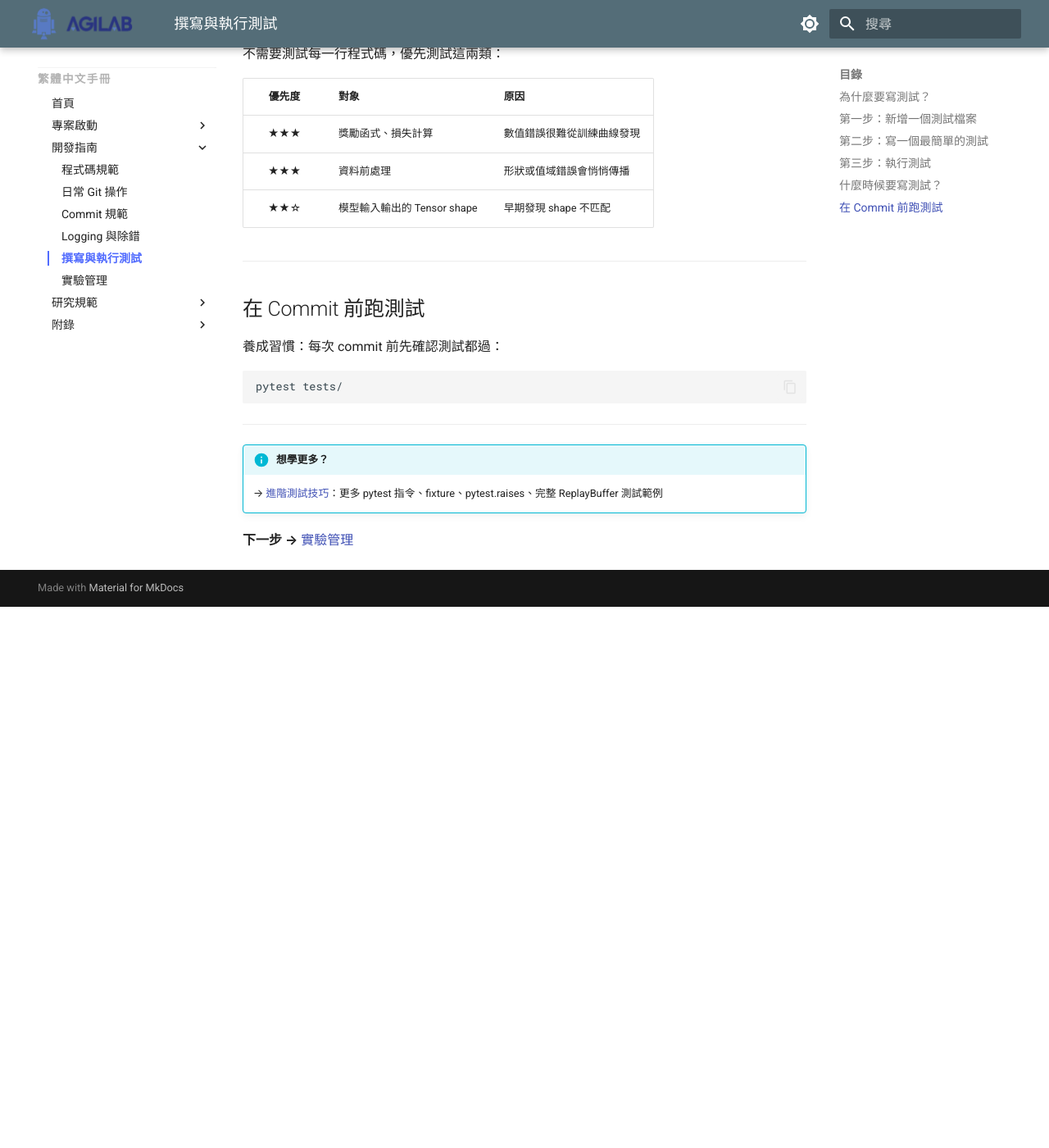
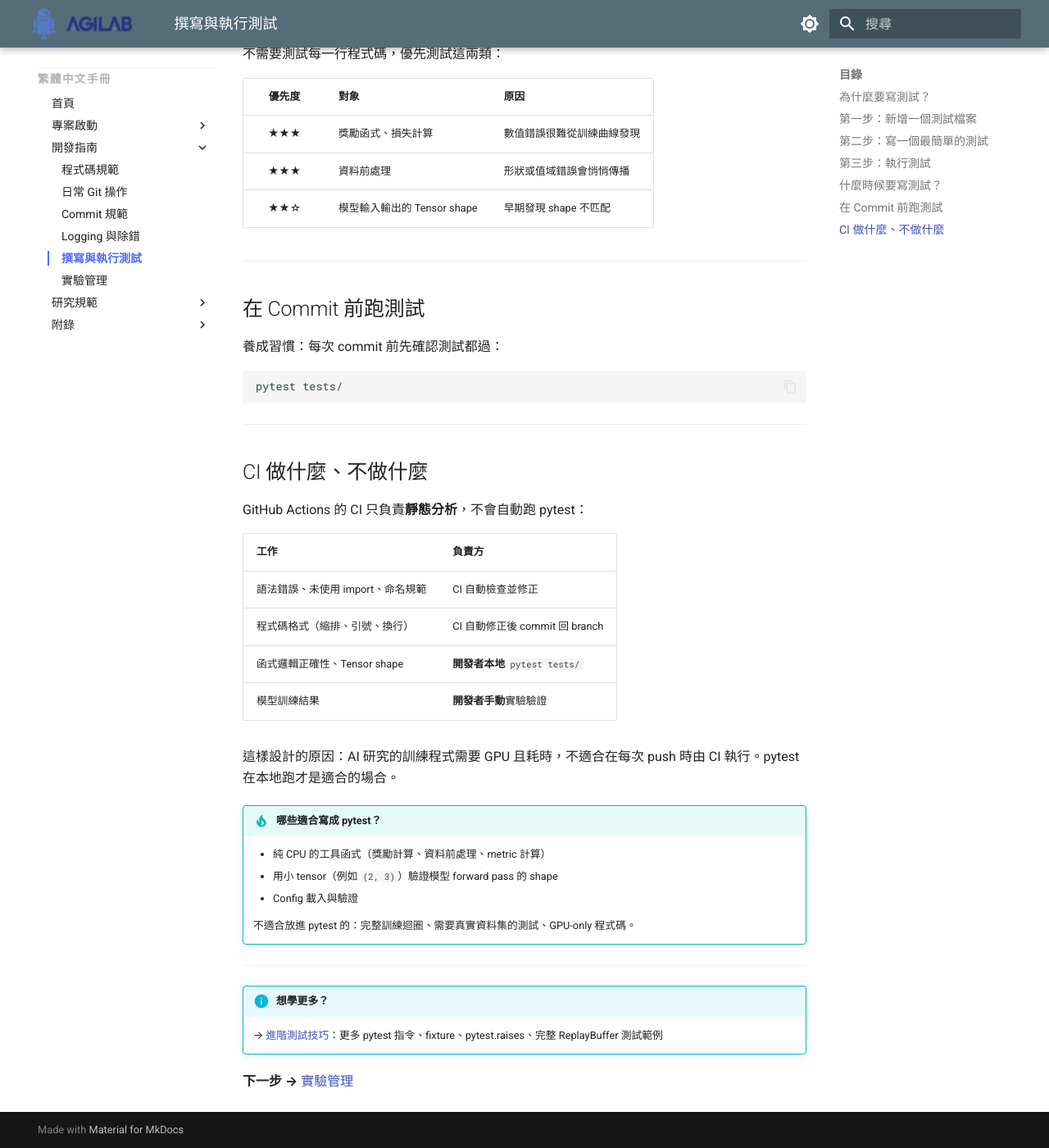
Before and after one commit to AGILAB-NTNU/AGILAB_Software_Lab_Guide, an MkDocs documentation site: the page built from docs/zh/development/testing.md, in a window 1280 px wide and 1400 px high, scrolled down 1650 px. Shown: the whole window at 82% size. Built offline with MkDocs 1.6.1 and Material for MkDocs 9.7.7, drawn with Linux system fonts in a browser that asks for light colours; before the commit the page ends 2390 px from its top, so only the background shows below that.

```diff
--- a/docs/zh/development/testing.md
+++ b/docs/zh/development/testing.md
@@ -90,6 +90,28 @@ pytest tests/
 
 ---
 
+## CI 做什麼、不做什麼
+
+GitHub Actions 的 CI 只負責**靜態分析**，不會自動跑 pytest：
+
+| 工作 | 負責方 |
+|---|---|
+| 語法錯誤、未使用 import、命名規範 | CI 自動檢查並修正 |
+| 程式碼格式（縮排、引號、換行） | CI 自動修正後 commit 回 branch |
+| 函式邏輯正確性、Tensor shape | **開發者本地** `pytest tests/` |
+| 模型訓練結果 | **開發者手動**實驗驗證 |
+
+這樣設計的原因：AI 研究的訓練程式需要 GPU 且耗時，不適合在每次 push 時由 CI 執行。pytest 在本地跑才是適合的場合。
+
+!!! tip "哪些適合寫成 pytest？"
+    - 純 CPU 的工具函式（獎勵計算、資料前處理、metric 計算）
+    - 用小 tensor（例如 `(2, 3)`）驗證模型 forward pass 的 shape
+    - Config 載入與驗證
+
+    不適合放進 pytest 的：完整訓練迴圈、需要真實資料集的測試、GPU-only 程式碼。
+
+---
+
 !!! info "想學更多？"
     → [進階測試技巧](../appendix/testing_advanced.md)：更多 pytest 指令、fixture、pytest.raises、完整 ReplayBuffer 測試範例
 
--- a/mkdocs.yml
+++ b/mkdocs.yml
@@ -37,6 +37,7 @@ extra_css:
 nav:
   - 'English Manual':
     - 'Home': 'index.md'
+    - 'Documentation Status': 'en/status.md'
     - 'Getting Started': 'en/contributing.md'
     - 'Reproducibility': 'en/reproducibility.md'
     - 'Environment': 'en/conda_guide.md'
```
Also changed, not shown: docs/en/status.md (added, +27 -0 lines).
